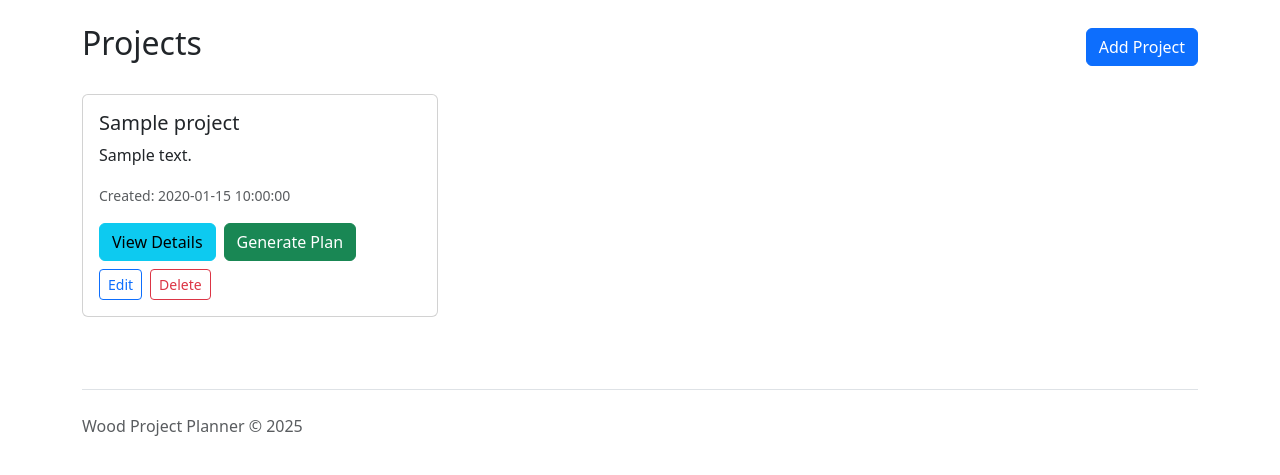
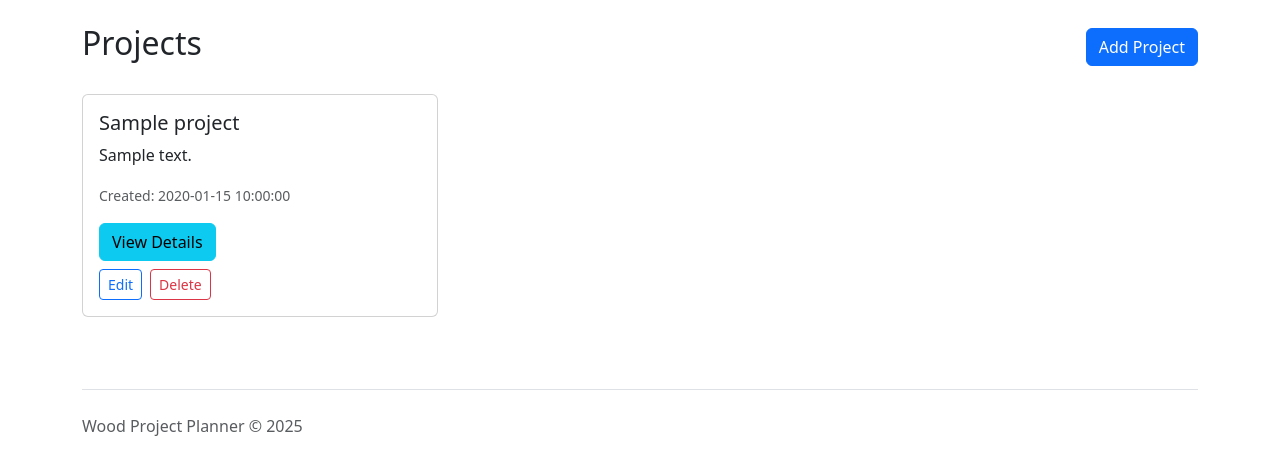
Before and after one commit to djh00t/wood_cut_calc, a Flask app: template templates/projects.html in a window 1280 px wide. Shown: the part 89-564 px from the top of the page. Run offline with Flask 3, Linux system fonts and the light colour scheme; the template is opened without the code that fills it: most values are stand-ins (such as "Sample title", 1, 10 or a date in 2020); parts of the project's set-up code (start-up, migrations or seed data) failed here and were passed over.

Commit message:
feat(project_view): Remove 'Generate Plan' button from project details
Signed-off-by: David Hooton <david@hooton.org>

```diff
--- a/templates/projects.html
+++ b/templates/projects.html
@@ -27,7 +27,6 @@
                         </p>
                         <div class="d-flex gap-2 mb-2">
                             <a href="{{ url_for('view_project', project_id=project.id) }}" class="btn btn-info">View Details</a>
-                            <a href="{{ url_for('generate_plan', project_id=project.id) }}" class="btn btn-success">Generate Plan</a>
                         </div>
                         <div class="d-flex gap-2">
                             <a href="{{ url_for('edit_project', project_id=project.id) }}" class="btn btn-outline-primary btn-sm">Edit</a>
```
